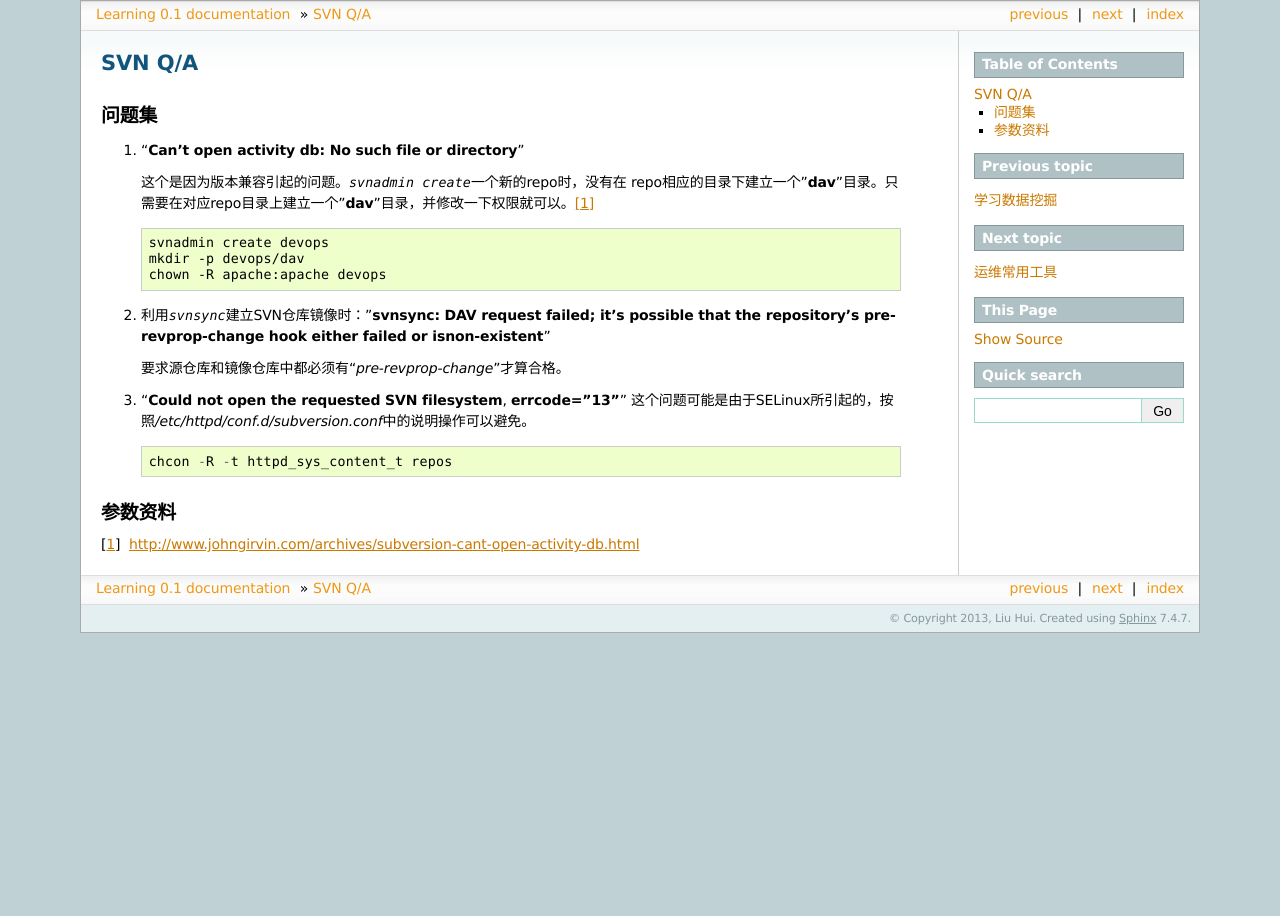
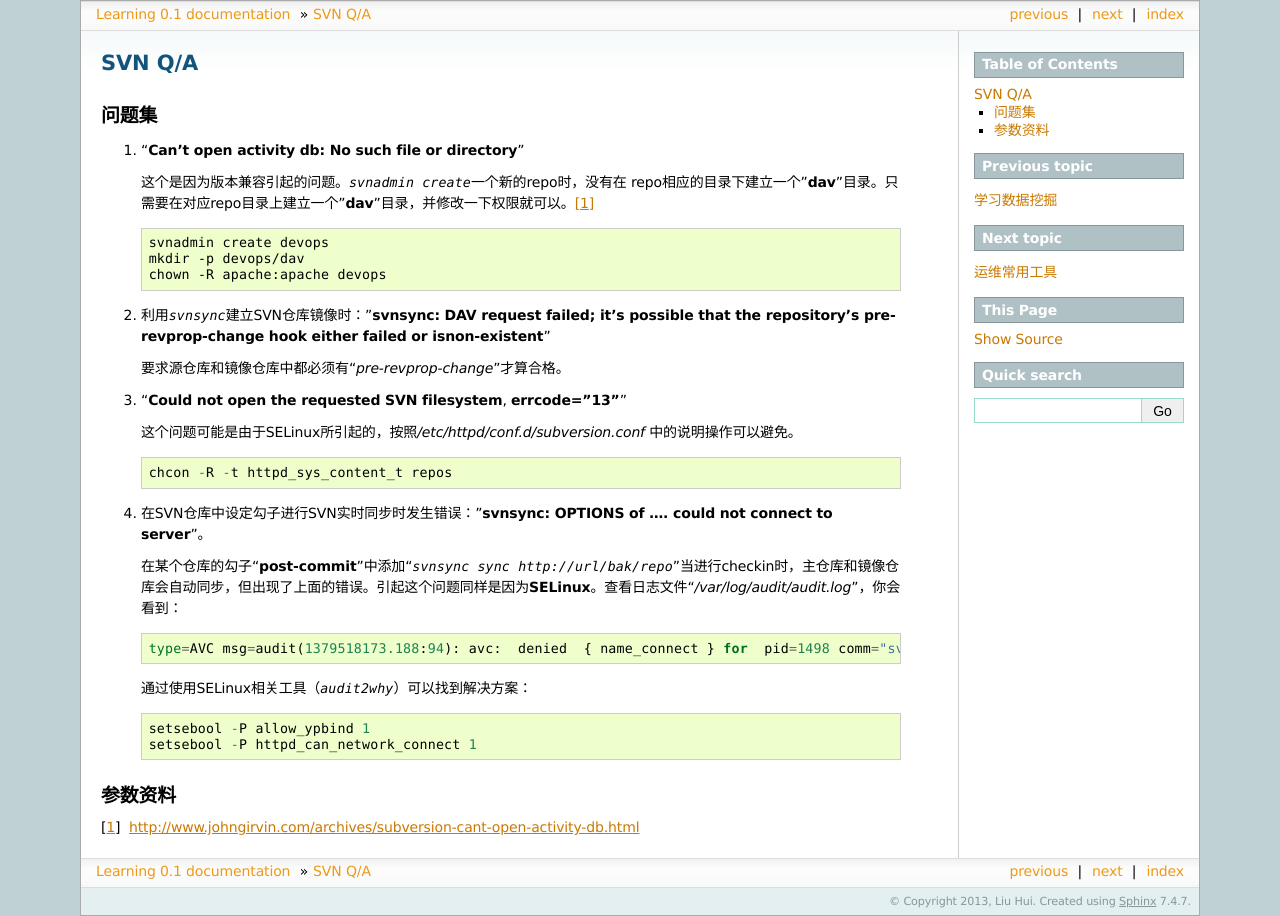
Before and after one commit to huiliu/learning.docs.hui, a Sphinx documentation site: the page built from source/svn.rst, in a window 1280 px wide. Built offline with Sphinx 7.4.7, drawn with Linux system fonts in a browser that asks for light colours; formulas are drawn with MathJax 3.

Commit message:
ADD A NEW QA IN svn.rst

```diff
--- a/source/svn.rst
+++ b/source/svn.rst
@@ -22,13 +22,38 @@ SVN Q/A
     要求源仓库和镜像仓库中都必须有“\ *pre-revprop-change*\ ”才算合格。
 
 3.  "**Could not open the requested SVN filesystem**, **errcode="13"**"
-    这个问题可能是由于SELinux所引起的，按照\ */etc/httpd/conf.d/subversion.conf*\
+
+    这个问题可能是由于SELinux所引起的，按照\ */etc/httpd/conf.d/subversion.conf*
     中的说明操作可以避免。
 
     ::
 
         chcon -R -t httpd_sys_content_t repos
 
+4.  在SVN仓库中设定勾子进行SVN实时同步时发生错误："**svnsync: OPTIONS of .... \
+    could not connect to server**"。
+
+    在某个仓库的勾子“\ **post-commit**\ ”中添加“\ `svnsync sync http://url/bak/\
+    repo`\ ”当进行checkin时，主仓库和镜像仓库会自动同步，但出现了上面的错误。引\
+    起这个问题同样是因为\ **SELinux**\ 。查看日志文件“\ */var/log/audit/audit.l\
+    og*\ ”，你会看到：
+
+    ::
+
+        type=AVC msg=audit(1379518173.188:94): avc:  denied  { name_connect } for  pid=1498 comm="svnsync" dest=80 scontext=unconfined_u:system_r:httpd_sys_script_t:s0 tcontext=system_u:object_r:http_port_t:s0 tclass=tcp_socket
+
+    通过使用SELinux相关工具（\ `audit2why`\ ）可以找到解决方案：
+
+    ::
+
+        setsebool -P allow_ypbind 1
+        setsebool -P httpd_can_network_connect 1
+
+.. Todo::
+
+    需要进行一步学习关于SELinux管理的知识，audit2why属于包setroubleshoot
+
+
 参数资料
 =========
 .. [#] http://www.johngirvin.com/archives/subversion-cant-open-activity-db.html
```
